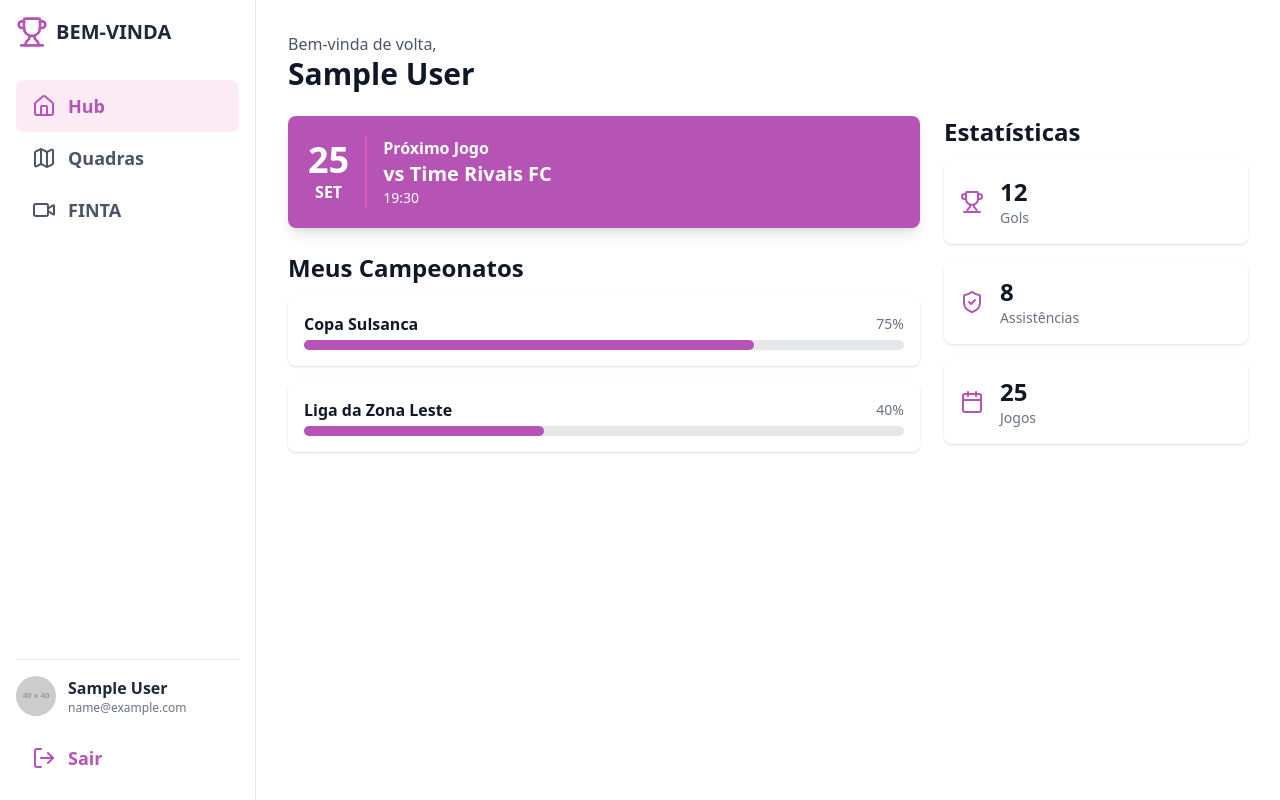
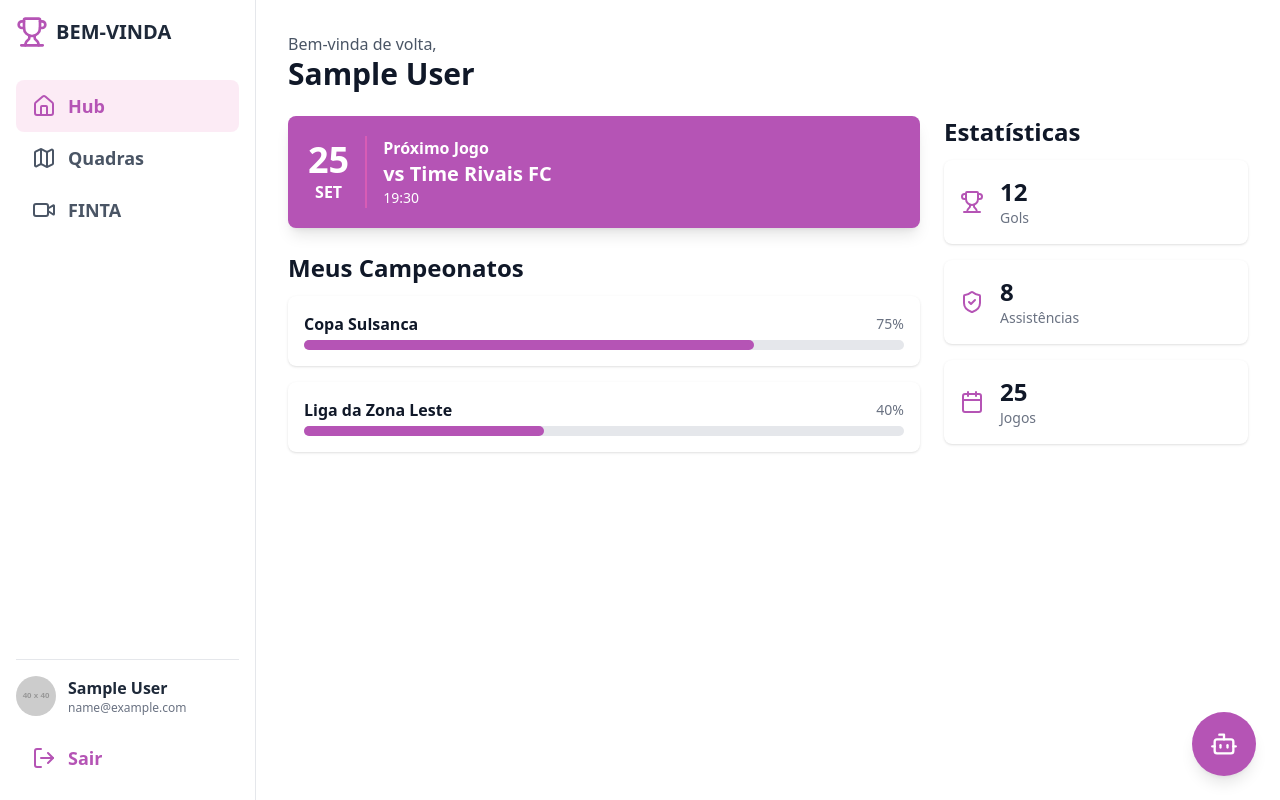
Before and after one commit to matheus-rocha0/passa-a-bola-web-app-matheus, a React (Vite) app: page / in a window 1280 px wide. Built offline with nearby package versions, Linux system fonts and the light colour scheme; sample sign-in values are in the browser's storage.

Commit message:
feat(chatbot): Adiciona componente de chatbot no layout base

```diff
--- a/src/components/Layout.jsx
+++ b/src/components/Layout.jsx
@@ -1,6 +1,7 @@
 import { Outlet } from 'react-router-dom';
 import SideNavBar from './SideNavbar.jsx';
 import BottomNavBar from './BottomNavbar.jsx';
+import Chatbot from './ChatBot.jsx';
 
 //Cria o "elemento pai" de todas as seções, elas serão renderizadas dentro deste layout,
 //que denpendendo do tamanho da tela, renderiza o navbar no inferior ou lateral
@@ -8,6 +9,7 @@ const Layout = () => {
   return (
     <div className="w-full h-screen bg-white dark:bg-gray-900 flex font-sans">
       <SideNavBar />
+      <Chatbot />
       <div className="flex-1 flex flex-col overflow-hidden">
         <main className="flex-1 overflow-y-auto w-full h-full pb-16 md:pb-0">
           {/* O Outlet renderiza o componente da rota filha (HubPage, Finta, etc.) */}
```
